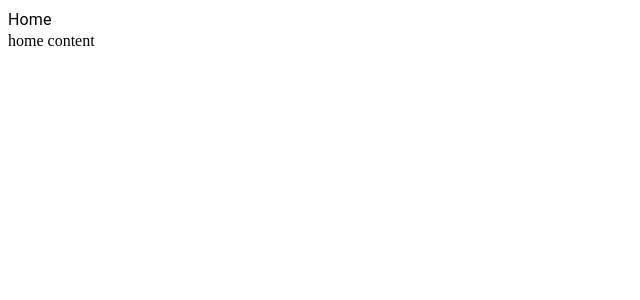
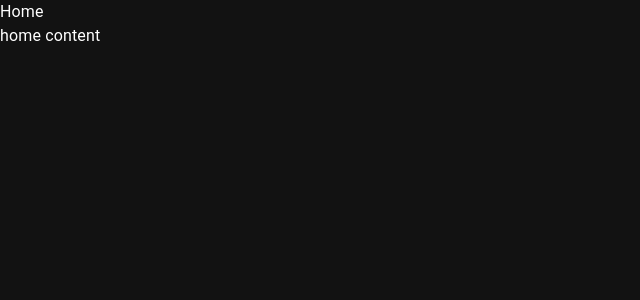
Before and after one commit to diasjoaovitor/vite-boilerplate, a React (Vite) app: page / in a window 1280 px wide. Shown: the top 300 px of the page, without its empty margins (0-640 px from the left). Built offline with nearby package versions, Linux system fonts and the light colour scheme; the HTML template or start-up script is replaced by a standard one.

Commit message:
feat: configure app theme

```diff
--- a/src/App.tsx
+++ b/src/App.tsx
@@ -1,7 +1,12 @@
 import { Router } from './Router'
+import { ThemeProvider } from './shared/contexts'
 
 function App() {
-  return <Router />
+  return (
+    <ThemeProvider>
+      <Router />
+    </ThemeProvider>
+  )
 }
 
 export default App
--- /dev/null
+++ b/src/shared/contexts/ThemeContext/index.tsx
@@ -0,0 +1,30 @@
+import { PropsWithChildren, createContext, useContext } from 'react'
+import {
+  Theme,
+  ThemeProvider as MUIThemeProvider,
+  CssBaseline
+} from '@mui/material'
+import { useTheme } from './useTheme'
+
+type TThemeContext = {
+  theme: Theme
+  toggleTheme(): void
+}
+
+const ThemeContext = createContext({} as TThemeContext)
+
+export function useThemeContext() {
+  return useContext(ThemeContext)
+}
+
+export function ThemeProvider({ children }: PropsWithChildren) {
+  const provider = useTheme()
+  return (
+    <ThemeContext.Provider value={provider}>
+      <MUIThemeProvider theme={provider.theme}>
+        <CssBaseline />
+        {children}
+      </MUIThemeProvider>
+    </ThemeContext.Provider>
+  )
+}
--- /dev/null
+++ b/src/shared/contexts/ThemeContext/useTheme.ts
@@ -0,0 +1,16 @@
+import { useCallback, useMemo, useState } from 'react'
+import { dark, lightTheme } from '@/shared/themes'
+
+export function useTheme() {
+  const [themeName, setThemeName] = useState<'light' | 'dark'>('dark')
+
+  const theme = useMemo(() => {
+    return themeName === 'dark' ? dark : lightTheme
+  }, [themeName])
+
+  const toggleTheme = useCallback(() => {
+    setThemeName((theme) => (theme === 'dark' ? 'light' : 'dark'))
+  }, [])
+
+  return { theme, toggleTheme }
+}
--- /dev/null
+++ b/src/shared/contexts/index.ts
@@ -0,0 +1 @@
+export * from './ThemeContext'
--- /dev/null
+++ b/src/shared/themes/dark.ts
@@ -0,0 +1,7 @@
+import { createTheme } from '@mui/material'
+
+export const dark = createTheme({
+  palette: {
+    mode: 'dark'
+  }
+})
--- /dev/null
+++ b/src/shared/themes/index.ts
@@ -0,0 +1,2 @@
+export * from './dark'
+export * from './light'
--- /dev/null
+++ b/src/shared/themes/light.ts
@@ -0,0 +1,7 @@
+import { createTheme } from '@mui/material'
+
+export const lightTheme = createTheme({
+  palette: {
+    mode: 'light'
+  }
+})
```
